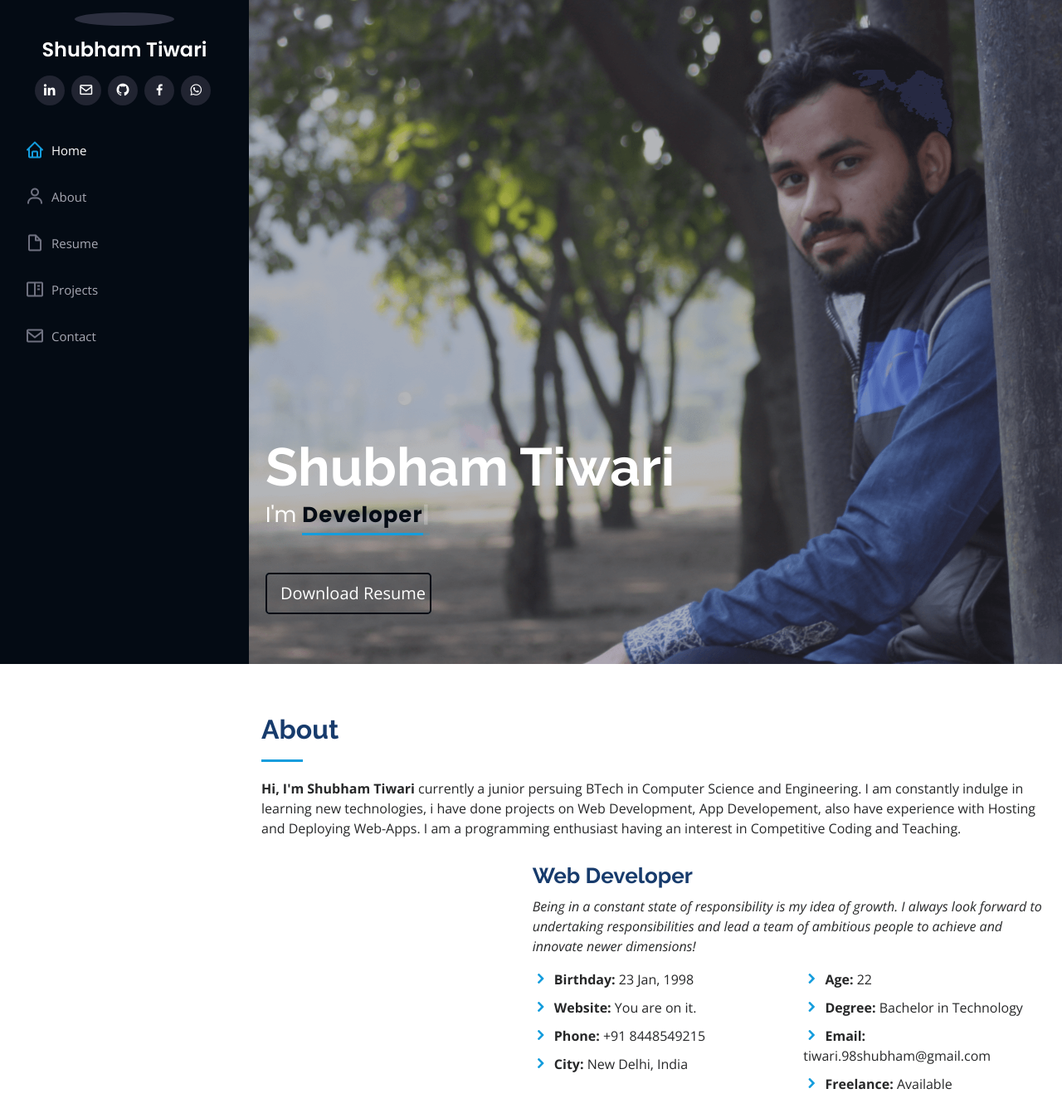
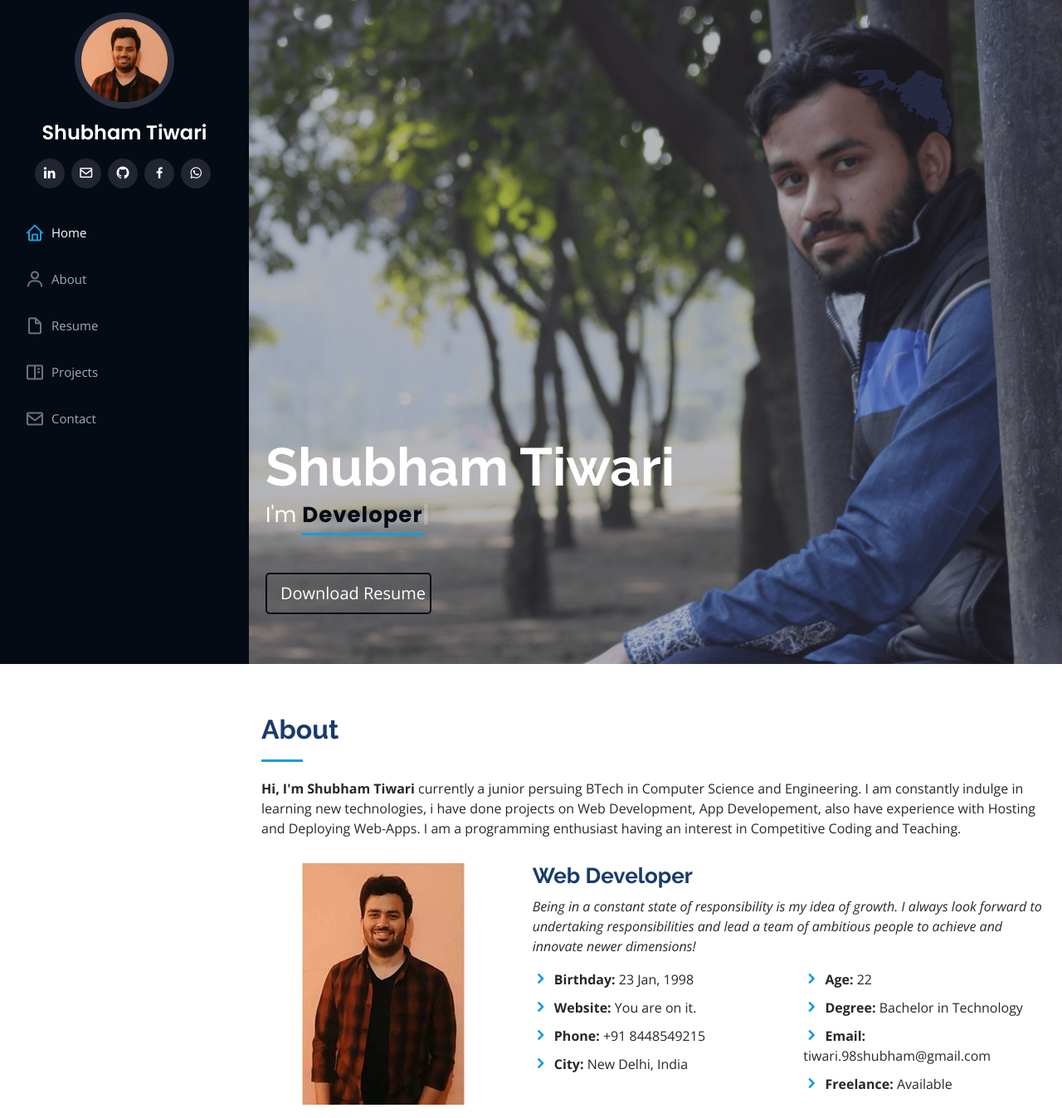
Before and after one commit to Shubham230198/ShubhamTiwari, a plain HTML site: page index.html in a window 1280 px wide. Shown: the top 1347 px of the page at 83% size. Drawn offline with nearby package versions, Linux system fonts and the light colour scheme; files whose address does not match are found by name.

Commit message:
Update index.html

```diff
--- a/index.html
+++ b/index.html
@@ -39,7 +39,7 @@
     <div class="d-flex flex-column">
 
       <div class="profile">
-        <img src="assets/img/myImg/profile2.jpg" alt="" class="img-fluid rounded-circle">
+        <img src="assets/img/profile2.jpg" alt="" class="img-fluid rounded-circle">
         <h1 class="text-light"><a href="index.html">Shubham Tiwari</a></h1>
         <div class="social-links mt-3 text-center">
           <a href="https://www.linkedin.com/in/shubham-tiwari-39338116a/" target="_blank" class="linkedin"><i class="bx bxl-linkedin"></i></a>
@@ -90,7 +90,7 @@
 
         <div class="row">
           <div class="col-lg-4" data-aos="fade-right">
-            <img src="assets/img/myImg/profile1.jpg" class="img-fluid offset-md-2 offset-sm-3" alt="">
+            <img src="assets/img/profile1.jpg" class="img-fluid offset-md-2 offset-sm-3" alt="">
 
           </div>
           <div class="col-lg-8 pt-4 pt-lg-0 content" data-aos="fade-left">
```
